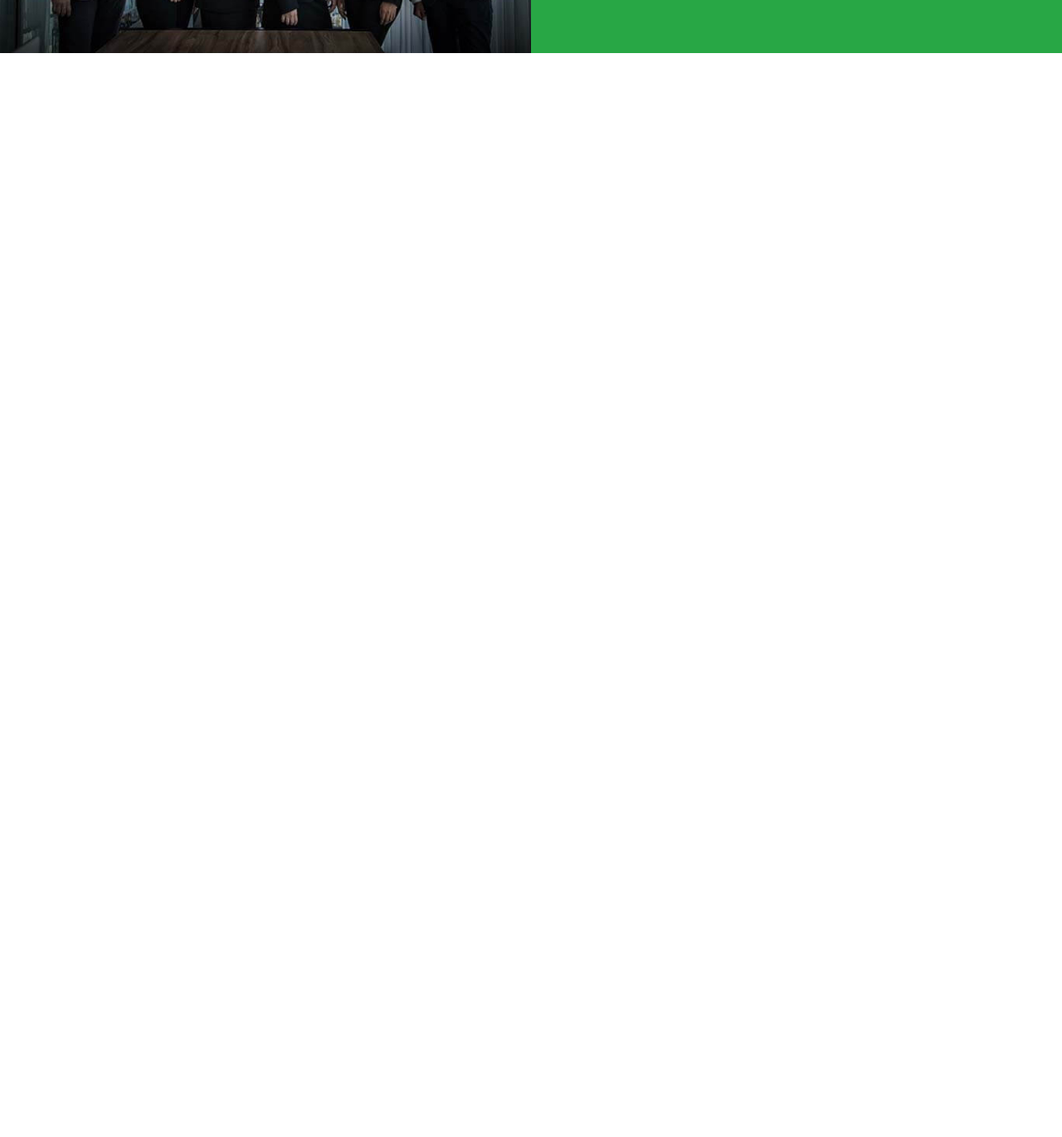
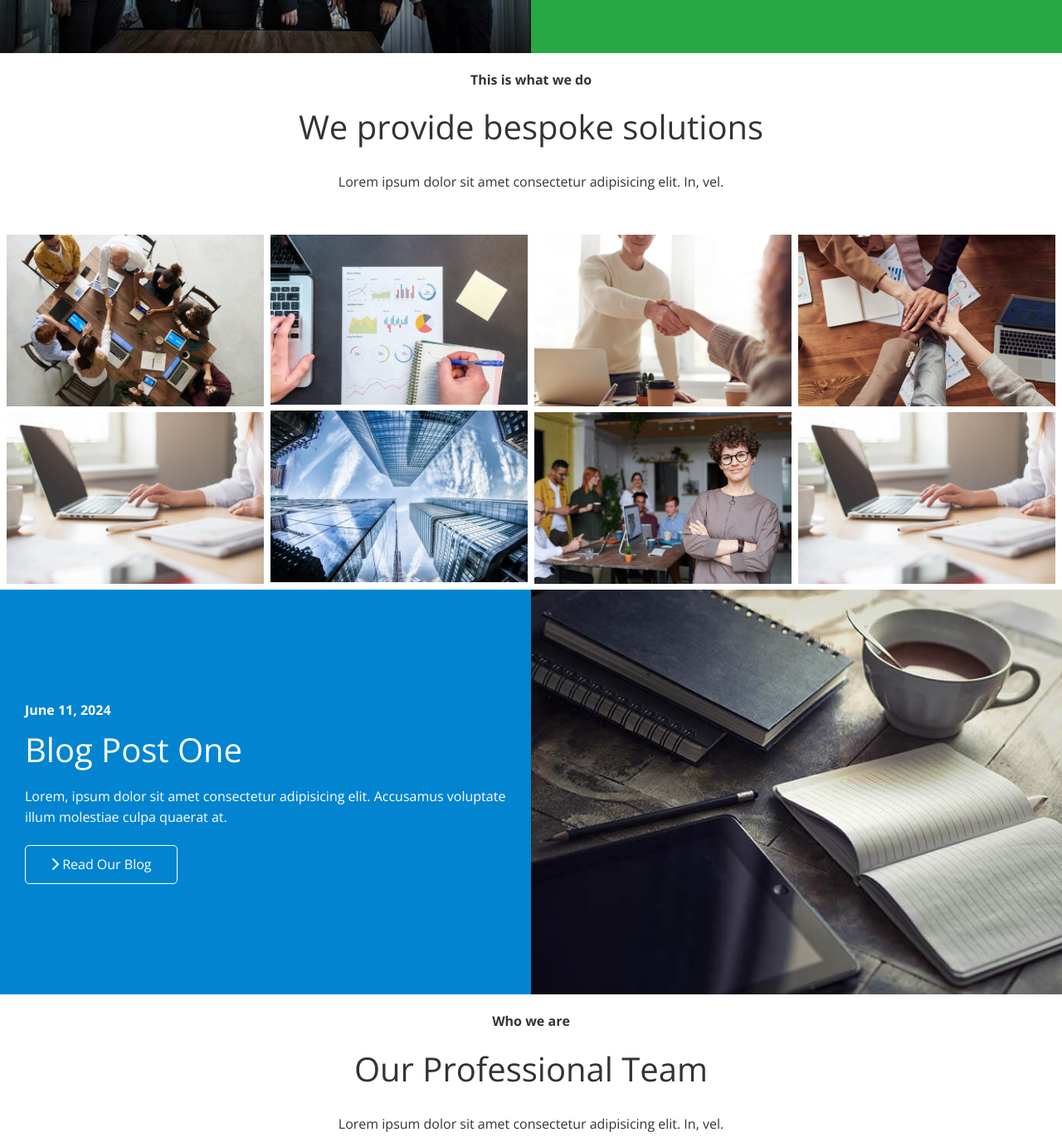
Before and after one commit to tinapen/KodeLedger, a plain HTML site: page index.html in a window 1280 px wide. Shown: the part 1440-2811 px from the top of the page at 83% size. Before the commit the page ends 1511 px from the top, so only its background shows below. Drawn offline with nearby package versions, Linux system fonts and the light colour scheme.

Commit message:
KodeLedger

```diff
--- a/css/styles.css
+++ b/css/styles.css
@@ -104,3 +104,29 @@ img {
 .flex-items > div {
   padding: 20px;
 }
+/* Section-header */
+.cases img:hover {
+  opacity: 0.7;
+}
+
+.section-header {
+  display: flex;
+  flex-direction: column;
+  align-items: center;
+  justify-content: center;
+  text-align: center;
+  padding: 30px;
+}
+
+.section-header h2 {
+  font-size: 40px;
+  margin: 20px;
+}
+
+.section-header {
+  padding: 20px 20px 40px;
+}
+
+.team img {
+  border-radius: 50%;
+}
--- a/css/utilities.css
+++ b/css/utilities.css
@@ -80,6 +80,10 @@
 }
 
 /* Flex Columns */
+.flex-columns.flex-reverse .row {
+  flex-direction: row-reverse;
+}
+
 .flex-columns .row {
   display: flex;
   flex-direction: row;
@@ -130,3 +134,16 @@
   background: transparent;
   border: 1px solid #fff;
 }
+
+/* Flex Grid */
+.flex-grid .row {
+  display: flex;
+  flex-wrap: wrap;
+  padding: 0 4px;
+}
+
+.flex-grid .column {
+  flex: 25%;
+  max-width: 25%;
+  padding: 0 4px;
+}
--- a/index.html
+++ b/index.html
@@ -96,6 +96,103 @@
           </div>
         </div>
       </section>
+
+      <!-- Cases  -->
+      <section id="cases" class="cases flex-grid section-padding">
+        <header class="section-header">
+          <h4>This is what we do</h4>
+          <h2>We provide bespoke solutions</h2>
+          <p>
+            Lorem ipsum dolor sit amet consectetur adipisicing elit. In, vel.
+          </p>
+        </header>
+        <div class="row">
+          <div class="column">
+            <img src="./images/cases/cases1.jpg" alt="cases1" />
+            <img src="./images/cases/cases2.jpg" alt="cases2" />
+          </div>
+          <div class="column">
+            <img src="./images/cases/cases3.jpg" alt="cases3" />
+            <img src="./images/cases/cases4.jpg" alt="cases4" />
+          </div>
+          <div class="column">
+            <img src="./images/cases/cases5.jpg" alt="cases5" />
+            <img src="./images/cases/cases6.jpg" alt="cases6" />
+          </div>
+          <div class="column">
+            <img src="./images/cases/cases7.jpg" alt="cases7" />
+            <img src="./images/cases/cases2.jpg" alt="cases2" />
+          </div>
+        </div>
+      </section>
+
+      <!-- Blog Section -->
+      <section id="blog" class="blog flex-columns flex-reverse">
+        <div class="row">
+          <div class="column">
+            <div class="column-1">
+              <img src="./images/home/blog.jpg" alt="Blog image" />
+            </div>
+          </div>
+          <div class="column">
+            <div class="column-2 bg-secondary">
+              <h4>June 11, 2024</h4>
+              <h2>Blog Post One</h2>
+              <p>
+                Lorem, ipsum dolor sit amet consectetur adipisicing elit.
+                Accusamus voluptate illum molestiae culpa quaerat at.
+              </p>
+              <a href="Blog.html" class="btn btn-outline">
+                <i class="fas fa-chevron-right"></i> Read Our Blog
+              </a>
+            </div>
+          </div>
+        </div>
+      </section>
+
+      <!-- Team Section -->
+      <section id="team" class="team section-padding">
+        <header class="section-header">
+          <h4>Who we are</h4>
+          <h2>Our Professional Team</h2>
+          <p>
+            Lorem ipsum dolor sit amet consectetur adipisicing elit. In, vel.
+          </p>
+        </header>
+        <div class="flex-items">
+          <div>
+            <img src="./images/team/person1.jpg" alt="person1" />
+            <h4>Alden Rye</h4>
+            <p>President & CEO</p>
+          </div>
+          <div>
+            <img src="./images/team/person2.jpg" alt="person2" />
+            <h4>Catrice Dominique</h4>
+            <p>VP for Operation</p>
+          </div>
+          <div>
+            <img src="./images/team/person3.jpg" alt="person3" />
+            <h4>Benjamin Cruz</h4>
+            <p>Chief Technology Officer</p>
+          </div>
+        </div>
+      </section>
+
+      <!-- Contact Section -->
+      <section id="contact" class="contact flex-columns">
+        <div class="row">
+          <div class="column">
+            <div class="column-1">
+              <img src="./images/home/contact.jpg" alt="Contact Us Image" />
+            </div>
+          </div>
+          <div class="column">
+            <div class="column-2 bg-light">
+              <form action=""></form>
+            </div>
+          </div>
+        </div>
+      </section>
     </main>
   </body>
 </html>
```
